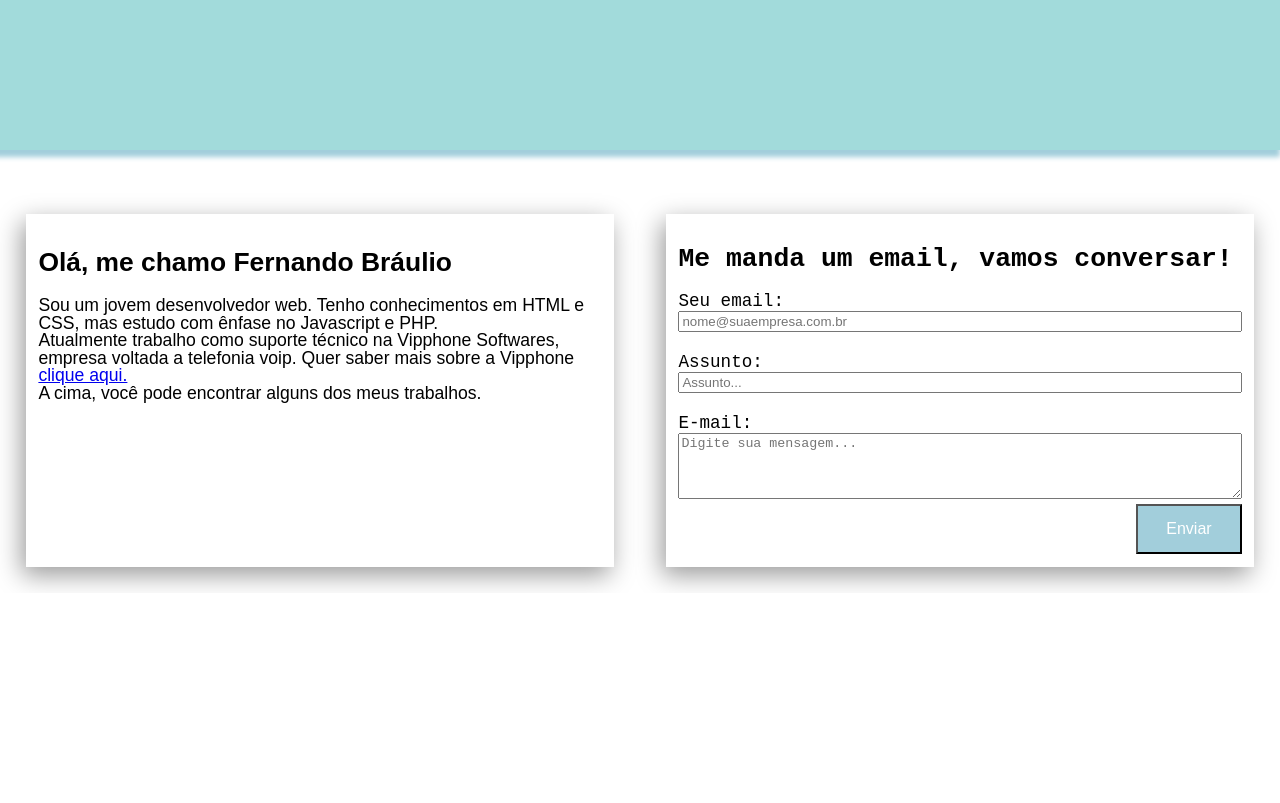
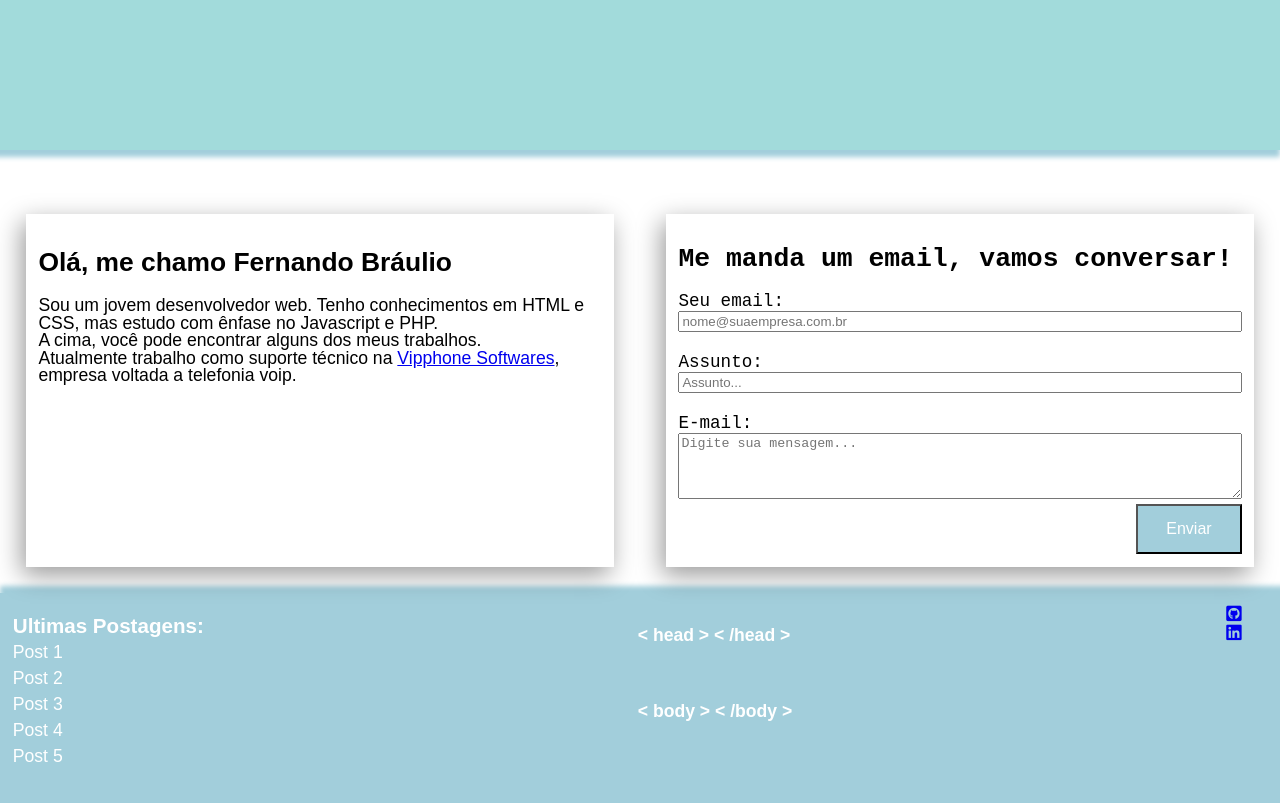
Before and after one commit to Fernando-Braulio/fernandobraulio.github.io, a plain HTML site: page Index.html in a window 1280 px wide. Shown: the part 570-1373 px from the top of the page. Before the commit the page ends 1163 px from the top, so only its background shows below. Drawn offline with Linux system fonts and the light colour scheme.

Commit message:
Version 1.0.4

```diff
--- a/Index.html
+++ b/Index.html
@@ -11,6 +11,7 @@
 	    <link href="https://fonts.googleapis.com/css?family=Rajdhani" rel="stylesheet">
 		-->
     	<link rel="stylesheet" type="text/css" href="assets/css/style.css">
+    	<link rel="stylesheet" href="https://use.fontawesome.com/releases/v5.4.1/css/all.css" integrity="sha384-5sAR7xN1Nv6T6+dT2mhtzEpVJvfS3NScPQTrOxhwjIuvcA67KV2R5Jz6kr4abQsz" crossorigin="anonymous">
   </head>
   <body>
     <div class="container">
@@ -18,11 +19,11 @@
 				<h1 class="nameHeader"><a href="#">Fernando Bráulio &gt;</a></h1>
 		    	<h1 data-text="Desenvolvedor WEB" class="titleHeader">Desenvolvedor WEB</h1>
 			</header>
-    </div>
+
      <section class="about">
       <div class="textBox">
         <h1>Olá, me chamo Fernando Bráulio</h1>
-        <p>Sou um jovem desenvolvedor web. Tenho conhecimentos em HTML e CSS, mas estudo com ênfase no Javascript e PHP.<br />Atualmente trabalho como suporte técnico na Vipphone Softwares, empresa voltada a telefonia voip. Quer saber mais sobre a Vipphone <a href="http://vipphone.com.br/" target="_blank">clique aqui.</a> <br />A cima, você pode encontrar alguns dos meus trabalhos.</p>
+        <p>Sou um jovem desenvolvedor web. Tenho conhecimentos em HTML e CSS, mas estudo com ênfase no Javascript e PHP.<br />A cima, você pode encontrar alguns dos meus trabalhos.<br />Atualmente trabalho como suporte técnico na <a href="http://vipphone.com.br/" target="_blank">Vipphone Softwares</a>, empresa voltada a telefonia voip.</p>
       </div>
       <div class="textBox">
         <form class="email">
@@ -34,7 +35,6 @@
         <input class="button" type="submit" value="Enviar">
       </div>
      </section>
-<!--
 	 <footer>
 		<div class="blog">
 			<h3>Ultimas Postagens:</h3>
@@ -43,9 +43,6 @@
 			<a href="#"><span>Post 3</span></a>
 			<a href="#"><span>Post 4</span></a>
 			<a href="#"><span>Post 5</span></a>
-
-
-
 		</div>
 		<h4>
 			&lt; head &gt;
@@ -54,14 +51,10 @@
 			&lt; /body &gt;
 		</h4>
 		<picture>
-            <a href="www.github.com/theusanchez"><img src="pics/Octocat.png" class="github"></a>
-            <a href="www.twitter.com/abacaxiexpresso"><img src="pics/icons8-twitter-50.png" class="twitter"></a>
-            <a href="https://www.linkedin.com/in/theusanchez/"><img src="pics/icons8-linkedin-50.png" class="linkedin"></a>
+            <a href="https://github.com/Fernando-Braulio"><i class="fab fa-github-square"></i></a>
+            <a href="www.linkedin.com/in/fernando-braulio"><i class="fab fa-linkedin"></i></a>
 		</picture>
 	 </footer>
-
+	</div>
    </body>
 </html>
-
-
--->
--- a/assets/css/style.css
+++ b/assets/css/style.css
@@ -103,10 +103,6 @@ header a {
     margin-top: 1%;
     float: right;
 }
-
-
-
-        /*NÃO ALTEREI AINDA
 footer {
     height: 210px;
     background-color: #A2CEDB;
@@ -114,18 +110,28 @@ header a {
     display: flex;
     flex-direction: row;
     justify-content: space-between;
-
 }
 footer h4 {
     color: white;
     line-height: 38px;
 }
-
-    footer picture {
+.blog {
+    display: flex;
+    flex-direction: column;
+    color: white;
+    line-height: 26px;
+    margin-left: 1%;
+}
+.blog h3 {
+    margin-bottom: 0px;
+}
+.blog a {
+    text-decoration: none;
+    color: white;
+}
+picture{
     display: flex;
     margin-right: 3%;
     margin-top: 1%;
     flex-direction: column;
 }
-
-    */
```
Lines whose indentation alone changed are shown as unchanged.
